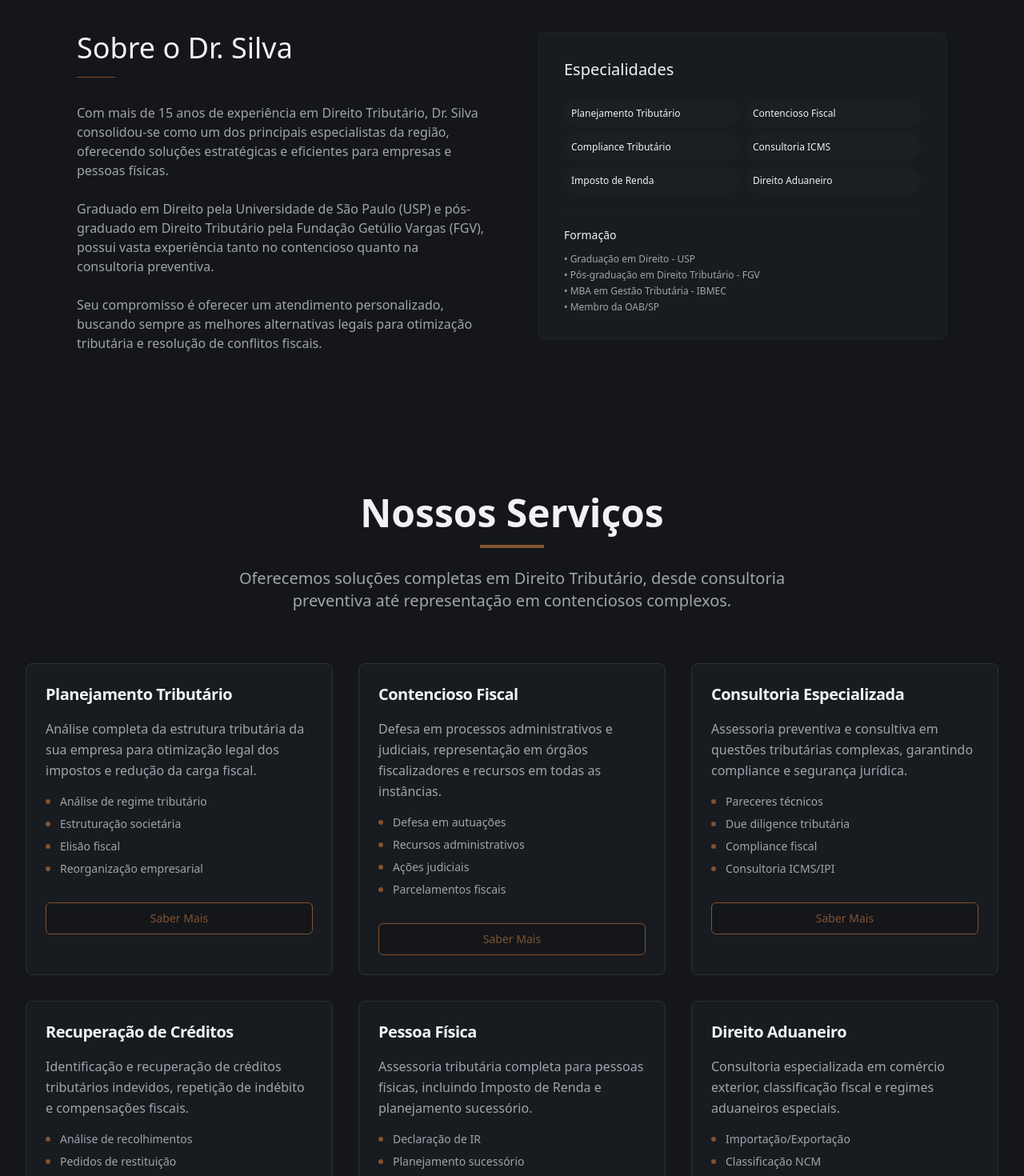
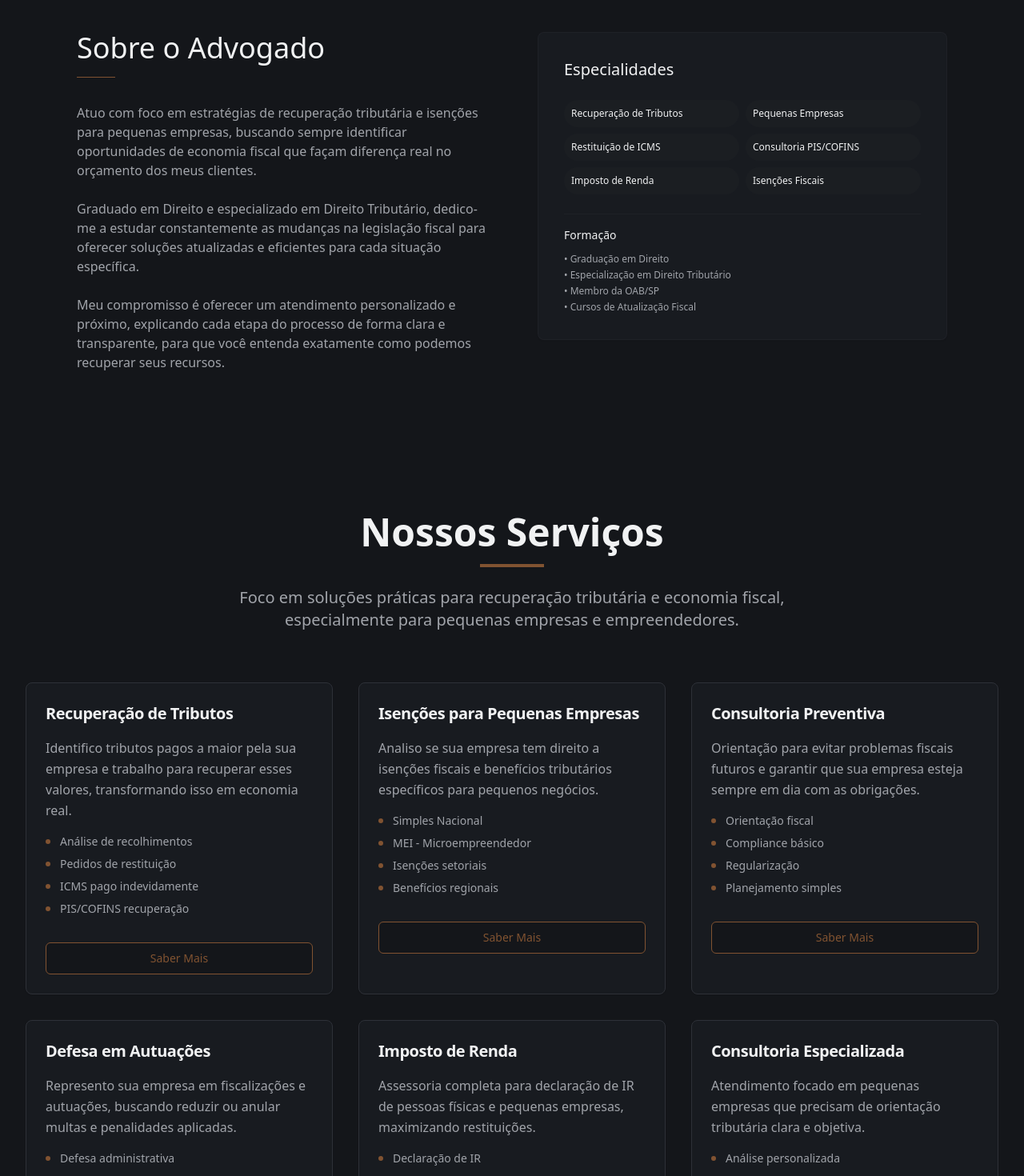
Before and after one commit to EderSilvaa/tax-hub-tribu, a React (Vite) app: page / in a window 1280 px wide. Shown: the part 840-2310 px from the top of the page at 80% size. Built offline with nearby package versions, Linux system fonts and the light colour scheme.

Commit message:
Atualizar textos do site
Atualiza os textos do site para refletir um perfil de iniciante, focando em estratégias de recuperação tributária e identificação de tributos pagos a maior.

```diff
--- a/src/components/About.tsx
+++ b/src/components/About.tsx
@@ -3,12 +3,12 @@ import { Badge } from "@/components/ui/badge";
 
 const About = () => {
   const specializations = [
-    "Planejamento Tributário",
-    "Contencioso Fiscal",
-    "Compliance Tributário",
-    "Consultoria ICMS",
+    "Recuperação de Tributos",
+    "Pequenas Empresas",
+    "Restituição de ICMS",
+    "Consultoria PIS/COFINS",
     "Imposto de Renda",
-    "Direito Aduaneiro"
+    "Isenções Fiscais"
   ];
 
   return (
@@ -18,28 +18,28 @@ const About = () => {
           <div className="space-y-6 sm:space-y-8">
             <div className="space-y-4">
               <h2 className="text-2xl sm:text-3xl lg:text-4xl font-light text-foreground leading-tight">
-                Sobre o Dr. Silva
+                Sobre o Advogado
               </h2>
               <div className="w-12 h-px bg-accent"></div>
             </div>
 
             <div className="space-y-4 sm:space-y-6 text-sm sm:text-base text-muted-foreground leading-relaxed font-light">
               <p>
-                Com mais de 15 anos de experiência em Direito Tributário, Dr. Silva
-                consolidou-se como um dos principais especialistas da região, oferecendo
-                soluções estratégicas e eficientes para empresas e pessoas físicas.
+                Atuo com foco em estratégias de recuperação tributária e isenções para pequenas empresas,
+                buscando sempre identificar oportunidades de economia fiscal que façam diferença real
+                no orçamento dos meus clientes.
               </p>
 
               <p>
-                Graduado em Direito pela Universidade de São Paulo (USP) e pós-graduado
-                em Direito Tributário pela Fundação Getúlio Vargas (FGV), possui vasta
-                experiência tanto no contencioso quanto na consultoria preventiva.
+                Graduado em Direito e especializado em Direito Tributário, dedico-me a estudar
+                constantemente as mudanças na legislação fiscal para oferecer soluções atualizadas
+                e eficientes para cada situação específica.
               </p>
 
               <p>
-                Seu compromisso é oferecer um atendimento personalizado, buscando sempre
-                as melhores alternativas legais para otimização tributária e resolução
-                de conflitos fiscais.
+                Meu compromisso é oferecer um atendimento personalizado e próximo, explicando
+                cada etapa do processo de forma clara e transparente, para que você entenda
+                exatamente como podemos recuperar seus recursos.
               </p>
             </div>
           </div>
@@ -67,10 +67,10 @@ const About = () => {
                   <div className="pt-4 border-t border-border/30">
                     <h4 className="font-medium text-foreground mb-3 text-sm">Formação</h4>
                     <div className="space-y-1 text-xs text-muted-foreground font-light">
-                      <div>• Graduação em Direito - USP</div>
-                      <div>• Pós-graduação em Direito Tributário - FGV</div>
-                      <div>• MBA em Gestão Tributária - IBMEC</div>
+                      <div>• Graduação em Direito</div>
+                      <div>• Especialização em Direito Tributário</div>
                       <div>• Membro da OAB/SP</div>
+                      <div>• Cursos de Atualização Fiscal</div>
                     </div>
                   </div>
                 </div>
--- a/src/components/Hero.tsx
+++ b/src/components/Hero.tsx
@@ -37,16 +37,16 @@ const Hero = () => {
 
           <div className="grid grid-cols-3 gap-4 sm:gap-8 pt-12 sm:pt-16 max-w-lg mx-auto">
             <div className="text-center">
-              <div className="text-2xl sm:text-3xl font-medium text-accent">500+</div>
+              <div className="text-2xl sm:text-3xl font-medium text-accent">50+</div>
               <div className="text-xs sm:text-sm text-muted-foreground font-light mt-1">Casos Resolvidos</div>
             </div>
             <div className="text-center">
-              <div className="text-2xl sm:text-3xl font-medium text-accent">15</div>
-              <div className="text-xs sm:text-sm text-muted-foreground font-light mt-1">Anos de Experiência</div>
+              <div className="text-2xl sm:text-3xl font-medium text-accent">100%</div>
+              <div className="text-xs sm:text-sm text-muted-foreground font-light mt-1">Dedicação</div>
             </div>
             <div className="text-center">
-              <div className="text-2xl sm:text-3xl font-medium text-accent">98%</div>
-              <div className="text-xs sm:text-sm text-muted-foreground font-light mt-1">Taxa de Sucesso</div>
+              <div className="text-2xl sm:text-3xl font-medium text-accent">24h</div>
+              <div className="text-xs sm:text-sm text-muted-foreground font-light mt-1">Resposta</div>
             </div>
           </div>
         </div>
--- a/src/components/Services.tsx
+++ b/src/components/Services.tsx
@@ -4,34 +4,34 @@ import { Button } from "@/components/ui/button";
 const Services = () => {
   const services = [
     {
-      title: "Planejamento Tributário",
-      description: "Análise completa da estrutura tributária da sua empresa para otimização legal dos impostos e redução da carga fiscal.",
-      features: ["Análise de regime tributário", "Estruturação societária", "Elisão fiscal", "Reorganização empresarial"]
+      title: "Recuperação de Tributos",
+      description: "Identifico tributos pagos a maior pela sua empresa e trabalho para recuperar esses valores, transformando isso em economia real.",
+      features: ["Análise de recolhimentos", "Pedidos de restituição", "ICMS pago indevidamente", "PIS/COFINS recuperação"]
     },
     {
-      title: "Contencioso Fiscal",
-      description: "Defesa em processos administrativos e judiciais, representação em órgãos fiscalizadores e recursos em todas as instâncias.",
-      features: ["Defesa em autuações", "Recursos administrativos", "Ações judiciais", "Parcelamentos fiscais"]
+      title: "Isenções para Pequenas Empresas",
+      description: "Analiso se sua empresa tem direito a isenções fiscais e benefícios tributários específicos para pequenos negócios.",
+      features: ["Simples Nacional", "MEI - Microempreendedor", "Isenções setoriais", "Benefícios regionais"]
+    },
+    {
+      title: "Consultoria Preventiva",
+      description: "Orientação para evitar problemas fiscais futuros e garantir que sua empresa esteja sempre em dia com as obrigações.",
+      features: ["Orientação fiscal", "Compliance básico", "Regularização", "Planejamento simples"]
+    },
+    {
+      title: "Defesa em Autuações",
+      description: "Represento sua empresa em fiscalizações e autuações, buscando reduzir ou anular multas e penalidades aplicadas.",
+      features: ["Defesa administrativa", "Recursos", "Parcelamentos", "Negociação de débitos"]
+    },
+    {
+      title: "Imposto de Renda",
+      description: "Assessoria completa para declaração de IR de pessoas físicas e pequenas empresas, maximizando restituições.",
+      features: ["Declaração de IR", "Restituição máxima", "Retificação", "Regularização CPF"]
     },
     {
       title: "Consultoria Especializada",
-      description: "Assessoria preventiva e consultiva em questões tributárias complexas, garantindo compliance e segurança jurídica.",
-      features: ["Pareceres técnicos", "Due diligence tributária", "Compliance fiscal", "Consultoria ICMS/IPI"]
-    },
-    {
-      title: "Recuperação de Créditos",
-      description: "Identificação e recuperação de créditos tributários indevidos, repetição de indébito e compensações fiscais.",
-      features: ["Análise de recolhimentos", "Pedidos de restituição", "Compensações", "Precatórios"]
-    },
-    {
-      title: "Pessoa Física",
-      description: "Assessoria tributária completa para pessoas físicas, incluindo Imposto de Renda e planejamento sucessório.",
-      features: ["Declaração de IR", "Planejamento sucessório", "Investimentos", "Regularização fiscal"]
-    },
-    {
-      title: "Direito Aduaneiro",
-      description: "Consultoria especializada em comércio exterior, classificação fiscal e regimes aduaneiros especiais.",
-      features: ["Importação/Exportação", "Classificação NCM", "Regimes especiais", "Defesa aduaneira"]
+      description: "Atendimento focado em pequenas empresas que precisam de orientação tributária clara e objetiva.",
+      features: ["Análise personalizada", "Relatórios simples", "Orientação presencial", "Suporte contínuo"]
     }
   ];
 
@@ -44,8 +44,8 @@ const Services = () => {
           </h2>
           <div className="h-1 w-20 bg-accent mx-auto mb-6"></div>
           <p className="text-xl text-muted-foreground max-w-3xl mx-auto">
-            Oferecemos soluções completas em Direito Tributário, desde consultoria preventiva
-            até representação em contenciosos complexos.
+            Foco em soluções práticas para recuperação tributária e economia fiscal,
+            especialmente para pequenas empresas e empreendedores.
           </p>
         </div>
 
```
